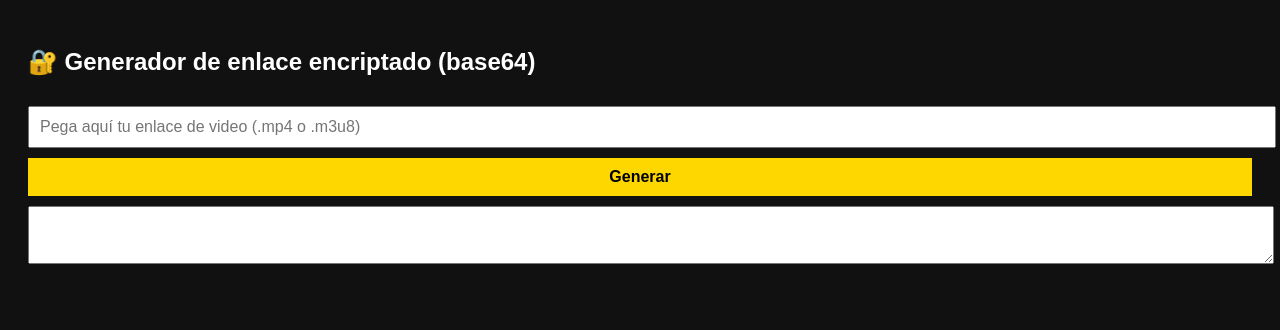
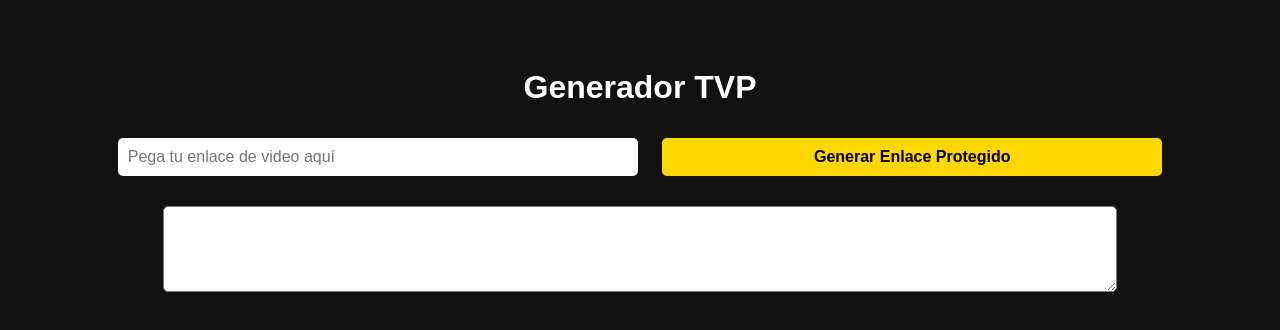
Before and after one commit to lzwebvideo/tvp, a plain HTML site: page index.html in a window 1280 px wide. Drawn offline with Linux system fonts and the light colour scheme.

Commit message:
Update index.html

```diff
--- a/index.html
+++ b/index.html
@@ -2,26 +2,52 @@
 <html lang="es">
 <head>
   <meta charset="UTF-8">
-  <title>Generador de enlace encriptado</title>
+  <title>Generador Encriptador TVP</title>
   <style>
-    body { background: #111; color: #fff; font-family: sans-serif; padding: 20px; }
-    input, textarea, button { width: 100%; padding: 10px; margin-top: 10px; font-size: 16px; }
-    button { background: gold; color: black; font-weight: bold; border: none; cursor: pointer; }
+    body {
+      background: #111;
+      color: #fff;
+      font-family: sans-serif;
+      text-align: center;
+      padding: 40px;
+    }
+    input, button {
+      padding: 10px;
+      margin: 10px;
+      width: 80%;
+      max-width: 500px;
+      border-radius: 5px;
+      border: none;
+      font-size: 16px;
+    }
+    button {
+      background: gold;
+      color: #000;
+      font-weight: bold;
+      cursor: pointer;
+    }
+    textarea {
+      width: 80%;
+      height: 80px;
+      margin-top: 20px;
+      font-size: 14px;
+      border-radius: 5px;
+    }
   </style>
 </head>
 <body>
-  <h2>🔐 Generador de enlace encriptado (base64)</h2>
-  <input type="text" id="url" placeholder="Pega aquí tu enlace de video (.mp4 o .m3u8)">
-  <button onclick="generar()">Generar</button>
-  <textarea id="resultado" rows="2" readonly></textarea>
+  <h1>Generador TVP</h1>
+  <input type="text" id="url" placeholder="Pega tu enlace de video aquí">
+  <button onclick="generar()">Generar Enlace Protegido</button>
+  <textarea id="resultado" readonly></textarea>
 
   <script>
     function generar() {
-      var enlace = document.getElementById('url').value.trim();
-      if (!enlace) return alert("Coloca un enlace válido");
-      var encriptado = btoa(enlace); // codificar base64
-      var final = "https://lzwebvideo.github.io/tvp/desencriptador.html?data=" + encriptado;
-      document.getElementById('resultado').value = final;
+      var url = document.getElementById('url').value.trim();
+      if (!url) return alert("Ingresa un enlace");
+      var base64 = btoa(url);
+      var resultado = "https://lzwebvideo.github.io/tvp/desencriptador.html?url=" + base64;
+      document.getElementById('resultado').value = resultado;
     }
   </script>
 </body>
```
